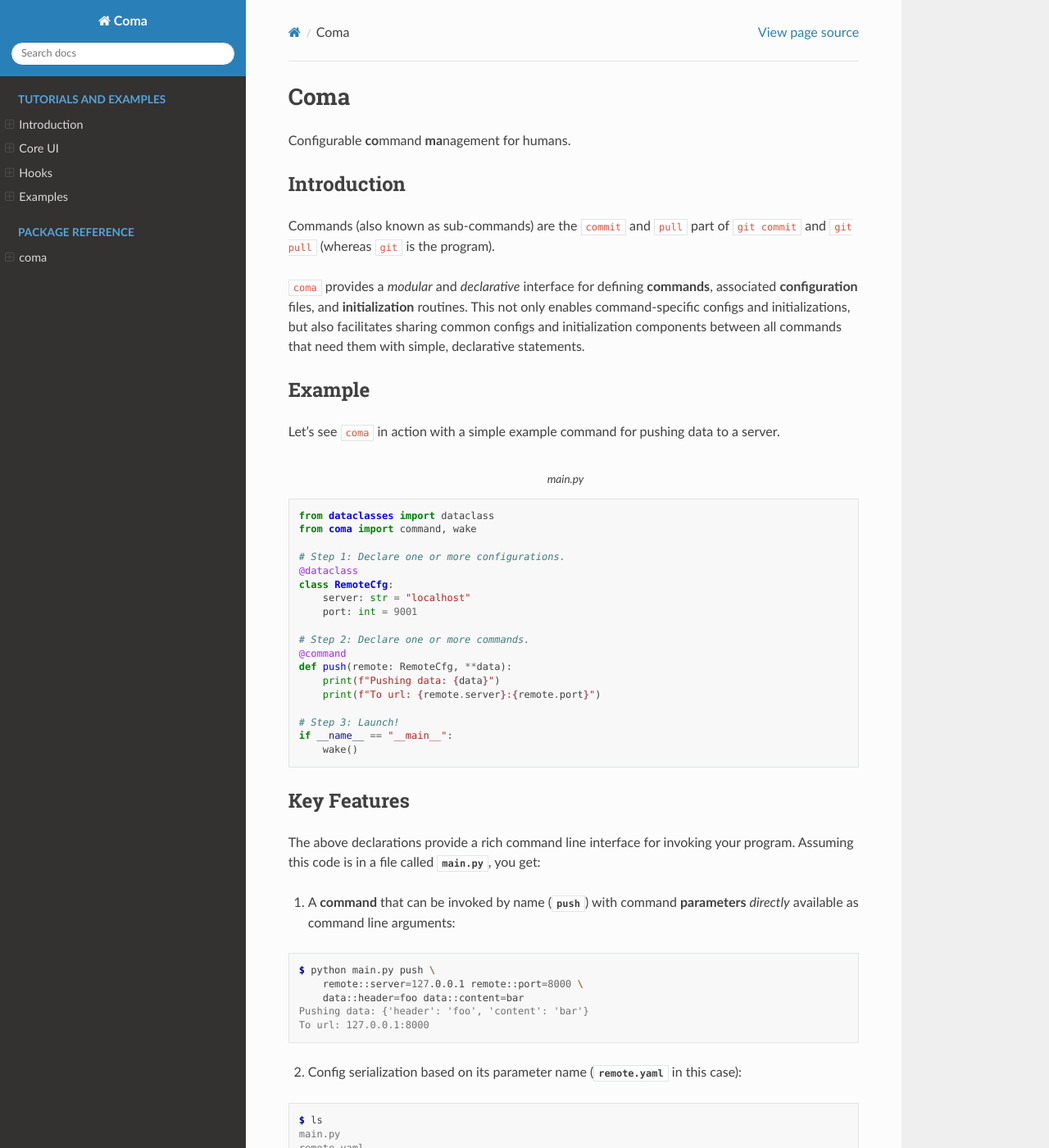
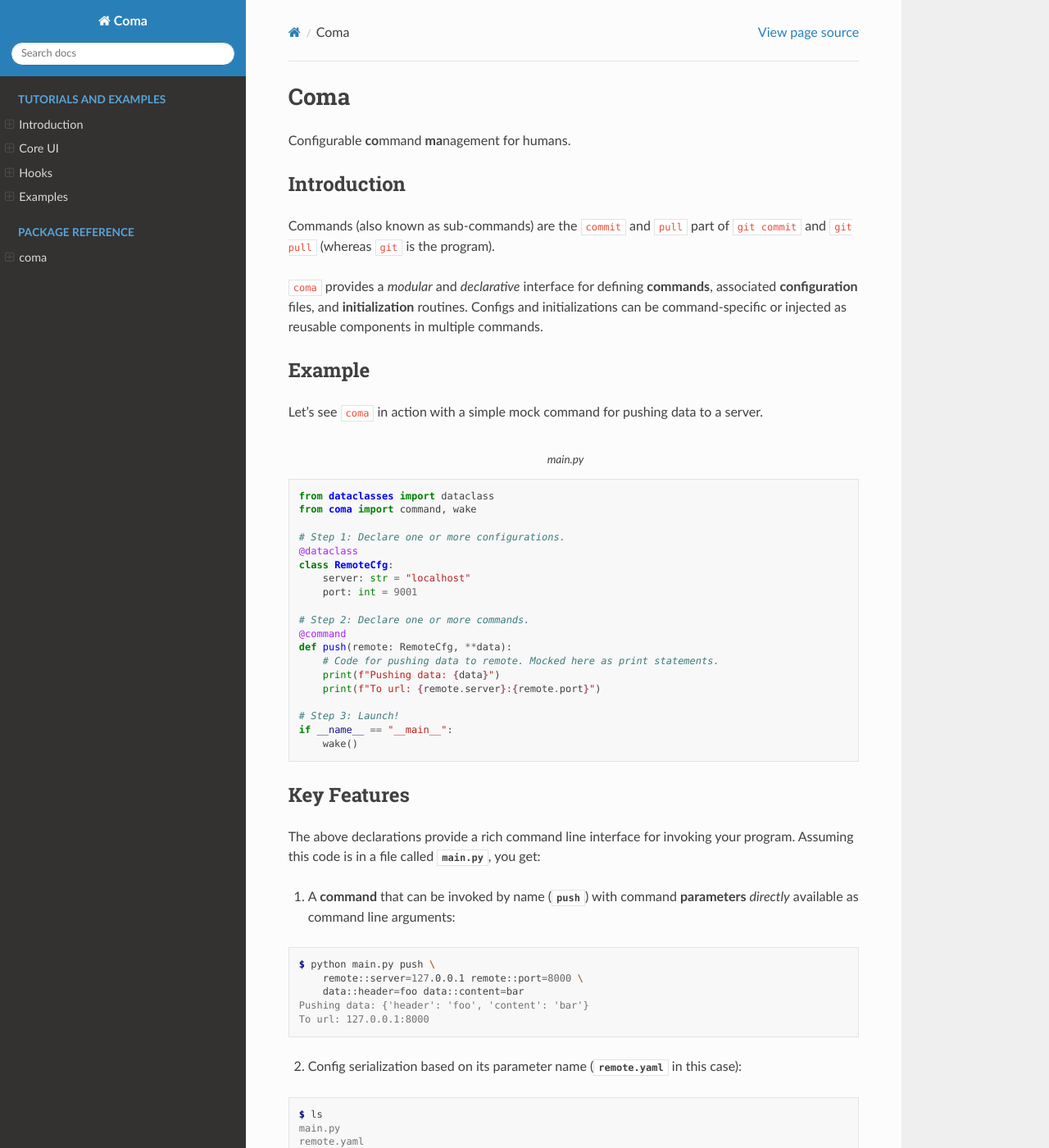
Before and after one commit to francois-rd/coma, a Sphinx documentation site: the page built from docs/source/index.rst, in a window 1280 px wide and 1400 px high. Shown: the whole window at 82% size. Built offline with Sphinx 7.4.7 and the Read the Docs theme 3.1.0, drawn with Linux system fonts in a browser that asks for light colours.

Commit message:
More improvements docs landing page.

```diff
--- a/docs/source/index.rst
+++ b/docs/source/index.rst
@@ -10,15 +10,14 @@ Commands (also known as sub-commands) are the ``commit`` and ``pull`` part of
 ``git commit`` and ``git pull`` (whereas ``git`` is the program).
 
 ``coma`` provides a *modular* and *declarative* interface for defining **commands**,
-associated **configuration** files, and **initialization** routines. This not only
-enables command-specific configs and initializations, but also facilitates sharing
-common configs and initialization components between all commands that need them
-with simple, declarative statements.
+associated **configuration** files, and **initialization** routines. Configs and
+initializations can be command-specific or injected as reusable components in
+multiple commands.
 
 Example
 -------
 
-Let's see ``coma`` in action with a simple example command for pushing data to
+Let's see ``coma`` in action with a simple mock command for pushing data to
 a server.
 
 .. code-block:: python
@@ -36,6 +35,7 @@ a server.
     # Step 2: Declare one or more commands.
     @command
     def push(remote: RemoteCfg, **data):
+        # Code for pushing data to remote. Mocked here as print statements.
         print(f"Pushing data: {data}")
         print(f"To url: {remote.server}:{remote.port}")
 
@@ -72,10 +72,11 @@ program. Assuming this code is in a file called :obj:`main.py`, you get:
     server: localhost
     port: 9001
 
+.. note::
 
-Notice that the saved config file :obj:`remote.yaml` contains the default
-config declaration, not any of the command line overrides. Updating the values
-in the saved file changes the defaults that are loaded on command invocation.
+    Notice that the saved config file :obj:`remote.yaml` contains the default
+    config declaration, not any of the command line overrides. Updating the values
+    in the saved file changes the defaults that are loaded on command invocation.
 
 3. And lots more!
 
```
